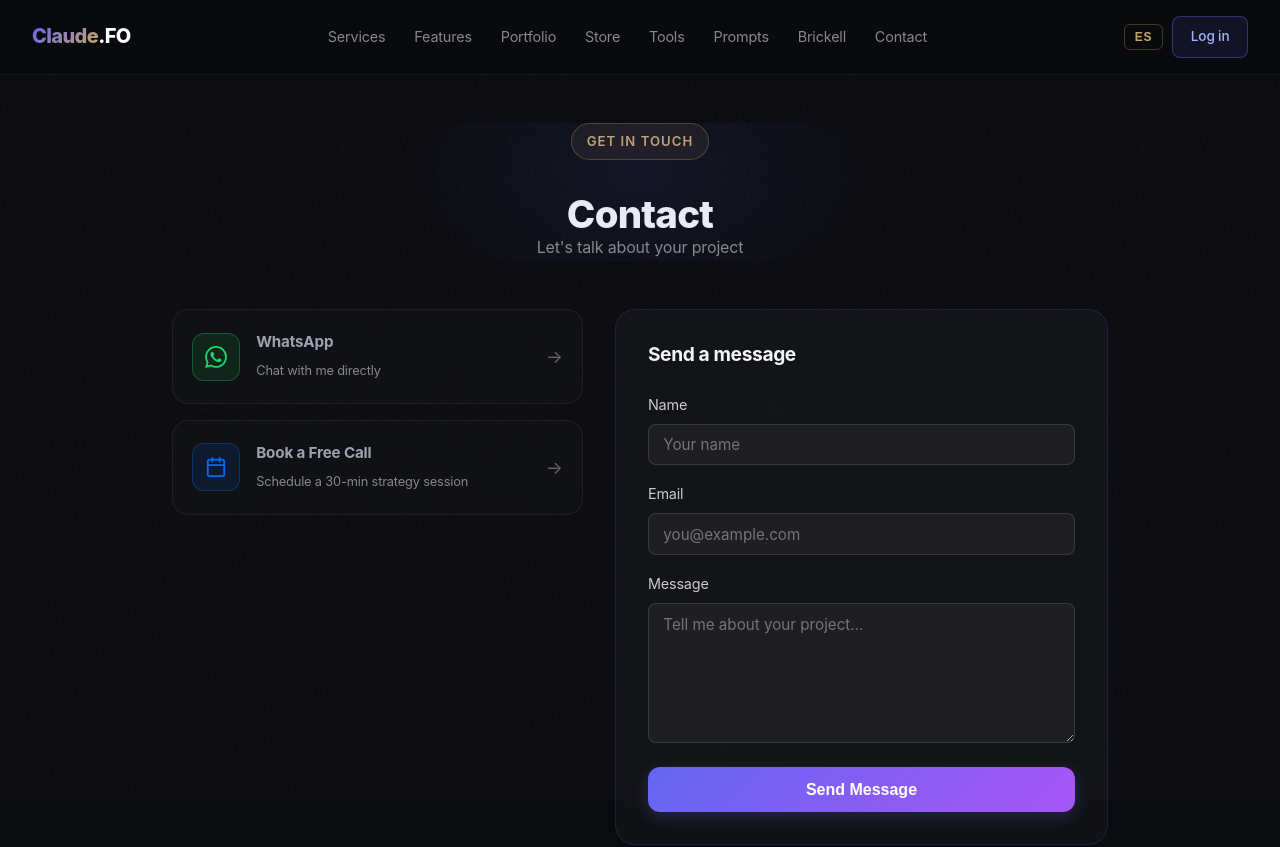
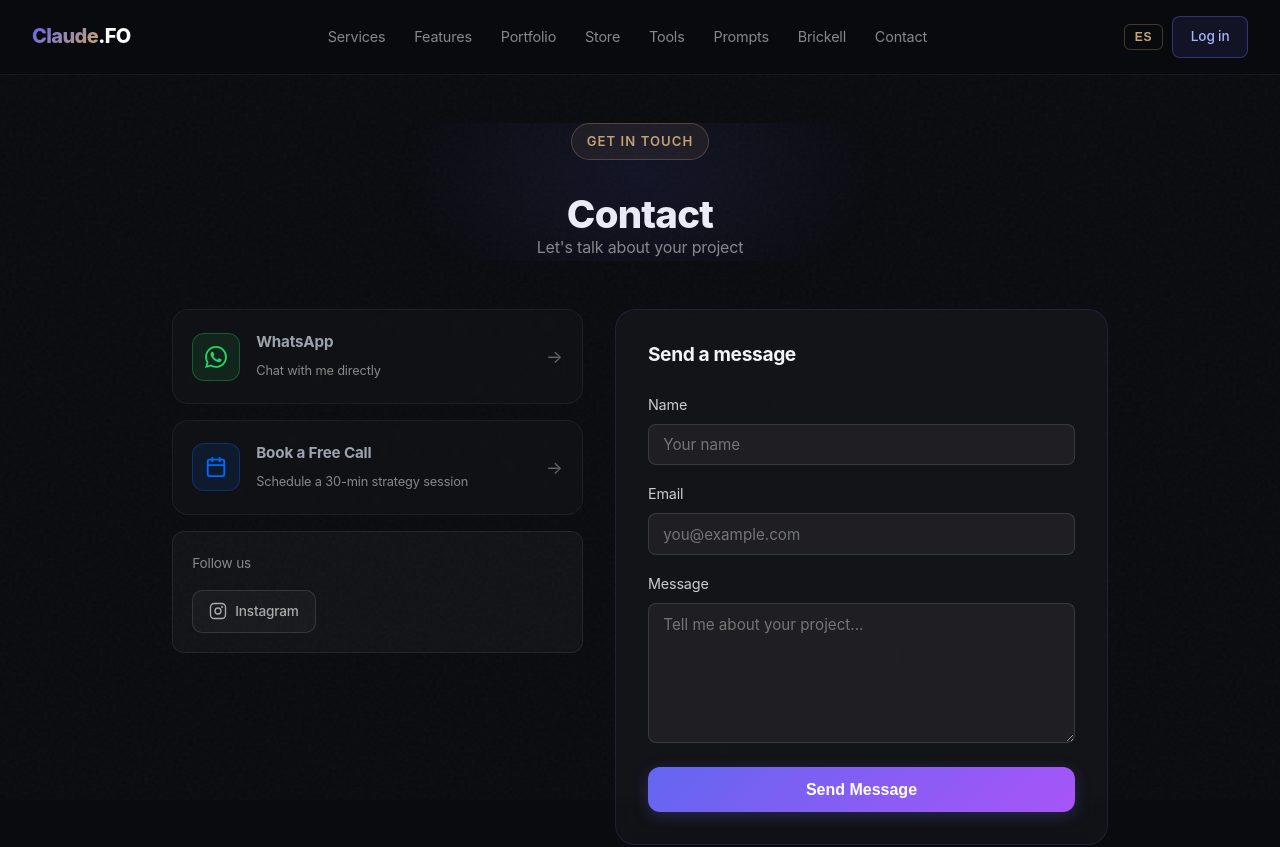
Before and after one commit to gruntcross444/claude-fo, a React (Vite) app in the folder frontend/: page /contact in a window 1280 px wide. Shown: the top 847 px of the page. Built offline with nearby package versions, Linux system fonts and the light colour scheme.

Commit message:
Add Instagram social link to ContactPage (eliaskaramrealtor)
Co-Authored-By: Claude Sonnet 4.6 <noreply@anthropic.com>

```diff
--- a/frontend/src/pages/ContactPage.jsx
+++ b/frontend/src/pages/ContactPage.jsx
@@ -79,16 +79,25 @@ export default function ContactPage() {
               <span style={styles.arrow}>&rarr;</span>
             </a>
 
-            {/* Social links — uncomment when real URLs are ready
             <div style={styles.socialSection}>
               <p style={styles.socialTitle}>{t('contact.follow')}</p>
               <div style={styles.socialLinks}>
-                <a href="https://instagram.com/claudefo" style={styles.socialBtn} title="Instagram">...</a>
-                <a href="https://linkedin.com/company/claudefo" style={styles.socialBtn} title="LinkedIn">...</a>
-                <a href="https://x.com/claudefo" style={styles.socialBtn} title="X">...</a>
+                <a
+                  href="https://www.instagram.com/eliaskaramrealtor/"
+                  target="_blank"
+                  rel="noopener noreferrer"
+                  style={styles.socialBtn}
+                  title="Instagram"
+                >
+                  <svg width="18" height="18" viewBox="0 0 24 24" fill="none" stroke="currentColor" strokeWidth="1.8" strokeLinecap="round" strokeLinejoin="round">
+                    <rect x="2" y="2" width="20" height="20" rx="5" ry="5"/>
+                    <circle cx="12" cy="12" r="4"/>
+                    <circle cx="17.5" cy="6.5" r="0.5" fill="currentColor"/>
+                  </svg>
+                  Instagram
+                </a>
               </div>
             </div>
-            */}
           </div>
 
           {/* ── Contact Form ───────────────────────────── */}
@@ -148,7 +157,7 @@ const styles = {
   socialSection: { padding: '1.2rem', borderRadius: '12px', border: '1px solid rgba(255,255,255,0.08)', background: 'rgba(255,255,255,0.03)' },
   socialTitle: { fontSize: '0.85rem', color: '#888', margin: '0 0 0.8rem' },
   socialLinks: { display: 'flex', gap: '0.6rem' },
-  socialBtn: { width: '40px', height: '40px', borderRadius: '10px', border: '1px solid rgba(255,255,255,0.12)', display: 'flex', alignItems: 'center', justifyContent: 'center', color: '#aaa', textDecoration: 'none', transition: 'border-color 0.2s' },
+  socialBtn: { display: 'inline-flex', alignItems: 'center', gap: '0.5rem', padding: '0.5rem 1rem', borderRadius: '10px', border: '1px solid rgba(255,255,255,0.12)', background: 'rgba(255,255,255,0.03)', color: '#aaa', textDecoration: 'none', fontSize: '0.85rem', fontWeight: 500, transition: 'border-color 0.2s, color 0.2s' },
   formCard: { padding: '2rem', borderRadius: '20px', border: '1px solid rgba(99,102,241,0.15)', background: 'rgba(255,255,255,0.03)', backdropFilter: 'blur(8px)' },
   formTitle: { fontSize: '1.2rem', fontWeight: 700, margin: '0 0 1.5rem' },
   success: { padding: '0.8rem 1rem', borderRadius: '10px', background: 'rgba(16,185,129,0.1)', color: '#6ee7b7', fontSize: '0.9rem', marginBottom: '1rem' },
```
